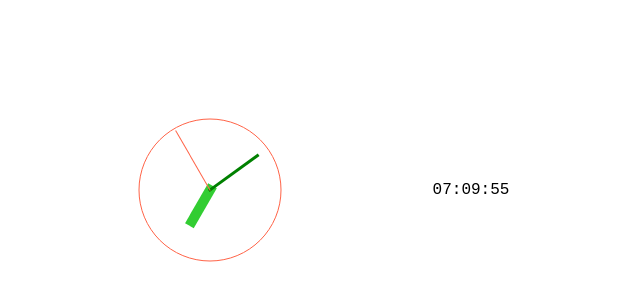
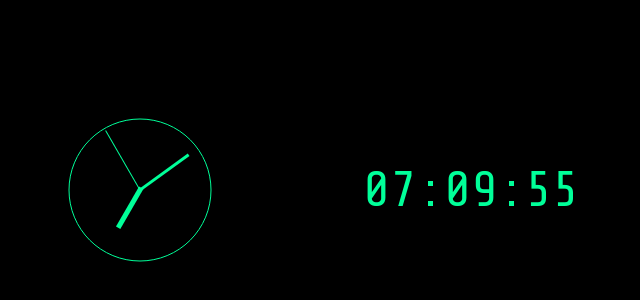
Before and after one commit to ginpei/giclock, a Nuxt app: page / in a window 1280 px wide. Shown: the part 210-510 px from the top of the page, without its empty margins (319-959 px from the left). Built offline with nearby package versions, Linux system fonts and the light colour scheme.

Commit message:
dark theme

```diff
--- a/components/AnalogClock.vue
+++ b/components/AnalogClock.vue
@@ -1,10 +1,10 @@
 <template lang="pug">
   div.AnalogClock
     svg(version="1.1" baseProfile="full" width="100%" height="100%" xmlns="http://www.w3.org/2000/svg")
-      circle(:cx="length / 2" :cy="length / 2" :r="circleRadius" stroke="tomato" fill="transparent")
-      AnalogClockNeedle(:size="length" :length="length * 0.3" :progress="hoursProgress" width="10" fill="limegreen")
-      AnalogClockNeedle(:size="length" :length="length * 0.4" :progress="minutesProgress" width="3" fill="green")
-      AnalogClockNeedle(:size="length" :length="length * 0.45" :progress="secondProgress" width="1" fill="tomato")
+      circle(:cx="length / 2" :cy="length / 2" :r="circleRadius" stroke="#0f9" fill="transparent")
+      AnalogClockNeedle(:size="length" :length="length * 0.3" :progress="hoursProgress" width="5" fill="#0f9")
+      AnalogClockNeedle(:size="length" :length="length * 0.4" :progress="minutesProgress" width="3" fill="#0f9")
+      AnalogClockNeedle(:size="length" :length="length * 0.45" :progress="secondProgress" width="1" fill="#0f9")
 </template>
 
 <script>
--- a/components/DigitalClock.vue
+++ b/components/DigitalClock.vue
@@ -33,5 +33,6 @@ export default {
 
 <style lang="sass" scoped>
 .DigitalClock
-  font-family: monospace
+  font-family: "Share Tech Mono", monospace
+  font-size: 50px
 </style>
--- a/nuxt.config.js
+++ b/nuxt.config.js
@@ -10,6 +10,7 @@ module.exports = {
       { hid: 'description', name: 'description', content: 'Clock' }
     ],
     link: [
+      { rel: 'stylesheet', href: 'https://fonts.googleapis.com/css?family=Share+Tech+Mono' },
       { rel: 'icon', type: 'image/x-icon', href: '/favicon.ico' }
     ]
   },
--- a/pages/index.vue
+++ b/pages/index.vue
@@ -35,6 +35,8 @@ export default {
 
 <style lang="sass" scoped>
 .container
+  background-color: #000
+  color: #0f9
   min-height: 100vh
   display: flex
   justify-content: center
```
